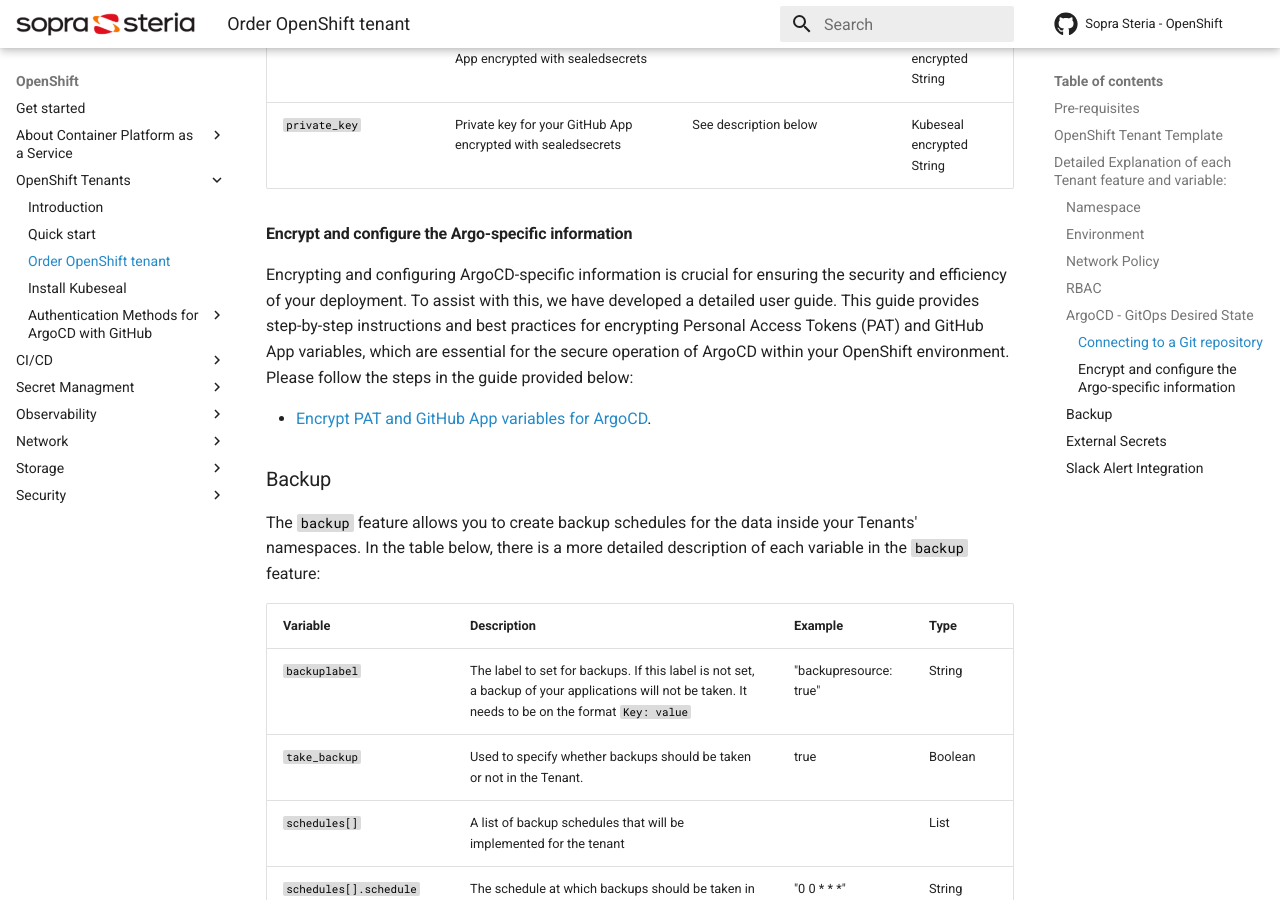
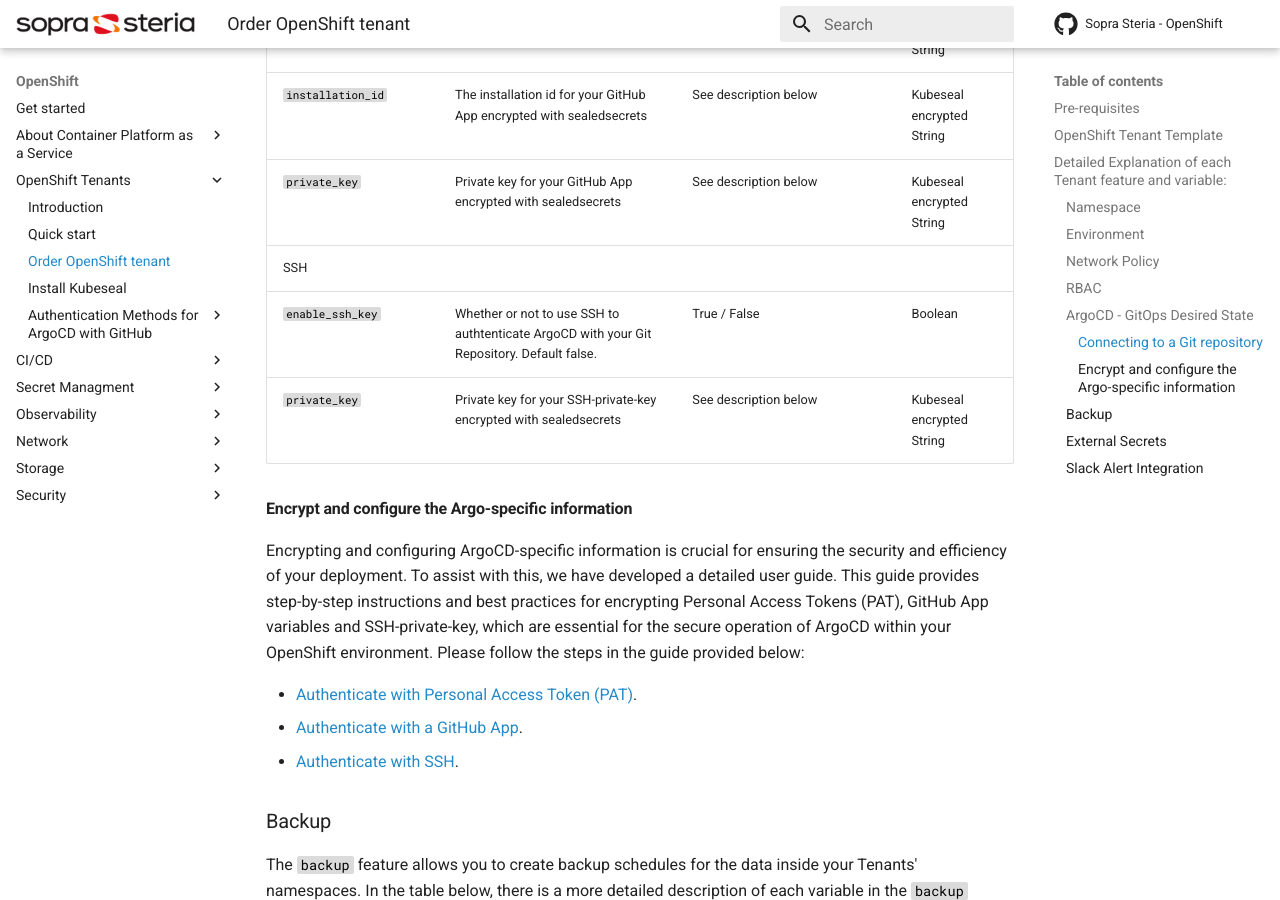
Before and after one commit to Sopra-Steria-Norge-Kubernetes/OpenShift, an MkDocs documentation site: the page built from docs/OpenShift Tenants/Order-openshift-tenant.md, in a window 1280 px wide and 900 px high, scrolled down 6561 px. Built offline with MkDocs 1.6.1 and Material for MkDocs 9.7.7, drawn with Linux system fonts in a browser that asks for light colours; comment, search, counter and statistics services are not loaded; some of the changed text lies outside the part shown.

Commit message:
updatet Order OpenShift Tenants to include SSH feature

```diff
--- a/docs/OpenShift Tenants/Order-openshift-tenant.md
+++ b/docs/OpenShift Tenants/Order-openshift-tenant.md
@@ -61,10 +61,13 @@
       encrypted_password: <PAT encrypted with sealedsecrets>
       encrypted_username: <Username used with PAT encrypted with sealedsecrets>
       github_app:
-        enable_app: < Enable GitHub App to authenticate ArgoCD with your Git Repository. Default false.>
+        enable_app: <Enable GitHub App to authenticate ArgoCD with your Git Repository. Default false.>
         id: <The app id for your GitHub App encrypted with sealedsecrets>
         installation_id: <The installation id for your GitHub App encrypted with sealedsecrets.>
         private_key: <Private key for your GitHub App encrypted with sealedsecrets.>
+      ssh_key:
+        enable_ssh_key: <Enable SSH to authenticate ArgoCD with your Git Repository. Default false.>
+        private_key: <Private key for your SSH-private-key encrypted with sealedsecrets.>
 
   backup:
     backuplabel: <Label name you want to use for backups>
@@ -190,14 +193,19 @@
 | `id`                 | The app id for your Github App encrypted with sealedsecrets                                                         | See description below                      | Kubeseal encrypted String |
 | `installation_id`    | The installation id for your GitHub App encrypted with sealedsecrets                                                | See description below                      | Kubeseal encrypted String |
 | `private_key`        | Private key for your GitHub App encrypted with sealedsecrets                                                        | See description below                      | Kubeseal encrypted String |
-
+| SSH           |                                                                                                                     |                                            |                           |
+| `enable_ssh_key`         | Whether or not to use SSH to authtenticate ArgoCD with your Git Repository. Default false.                   | True / False                               | Boolean                   |
+| `private_key`        | Private key for your SSH-private-key encrypted with sealedsecrets                                                        | See description below                      | Kubeseal encrypted String |
 
 
 #### Encrypt and configure the Argo-specific information
 
-Encrypting and configuring ArgoCD-specific information is crucial for ensuring the security and efficiency of your deployment. To assist with this, we have developed a detailed user guide. This guide provides step-by-step instructions and best practices for encrypting Personal Access Tokens (PAT) and GitHub App variables, which are essential for the secure operation of ArgoCD within your OpenShift environment. Please follow the steps in the guide provided below:
+Encrypting and configuring ArgoCD-specific information is crucial for ensuring the security and efficiency of your deployment. To assist with this, we have developed a detailed user guide. This guide provides step-by-step instructions and best practices for encrypting Personal Access Tokens (PAT), GitHub App variables and SSH-private-key, which are essential for the secure operation of ArgoCD within your OpenShift environment. Please follow the steps in the guide provided below:
 
-* [Encrypt PAT and GitHub App variables for ArgoCD](Encrypt-PAT-and-GitHub-App-variables-for-argo-CD.md).
+* [Authenticate with Personal Access Token (PAT)](./Authentication%20Methods%20for%20ArgoCD%20with%20GitHub/authenticate-with-personal-access-token.md).
+* [Authenticate with a GitHub App](./Authentication%20Methods%20for%20ArgoCD%20with%20GitHub/authenticate-with-github-app.md).
+* [Authenticate with SSH](./Authentication%20Methods%20for%20ArgoCD%20with%20GitHub/authenticate-with-ssh.md).
+
 
 
 ### Backup
```
